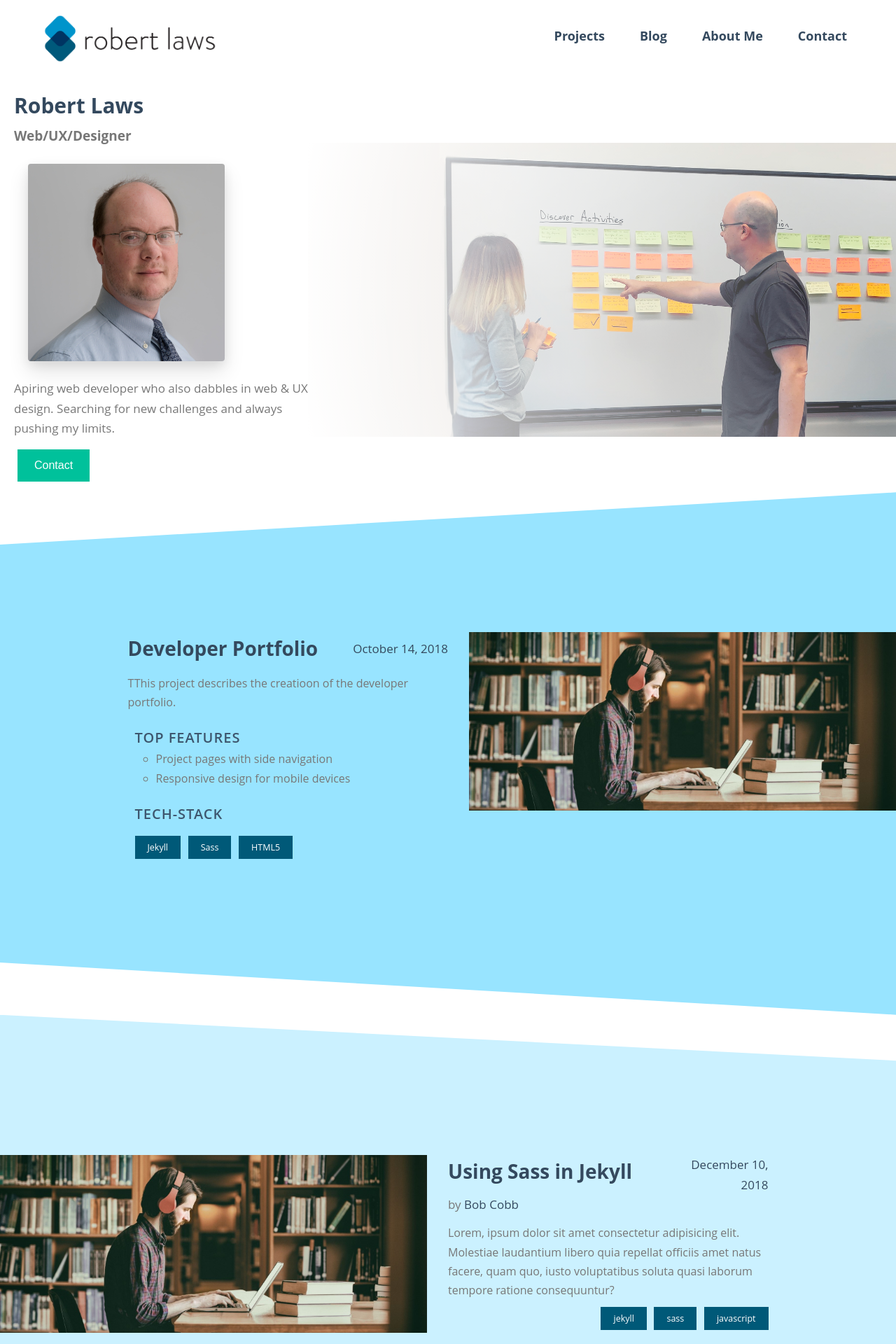
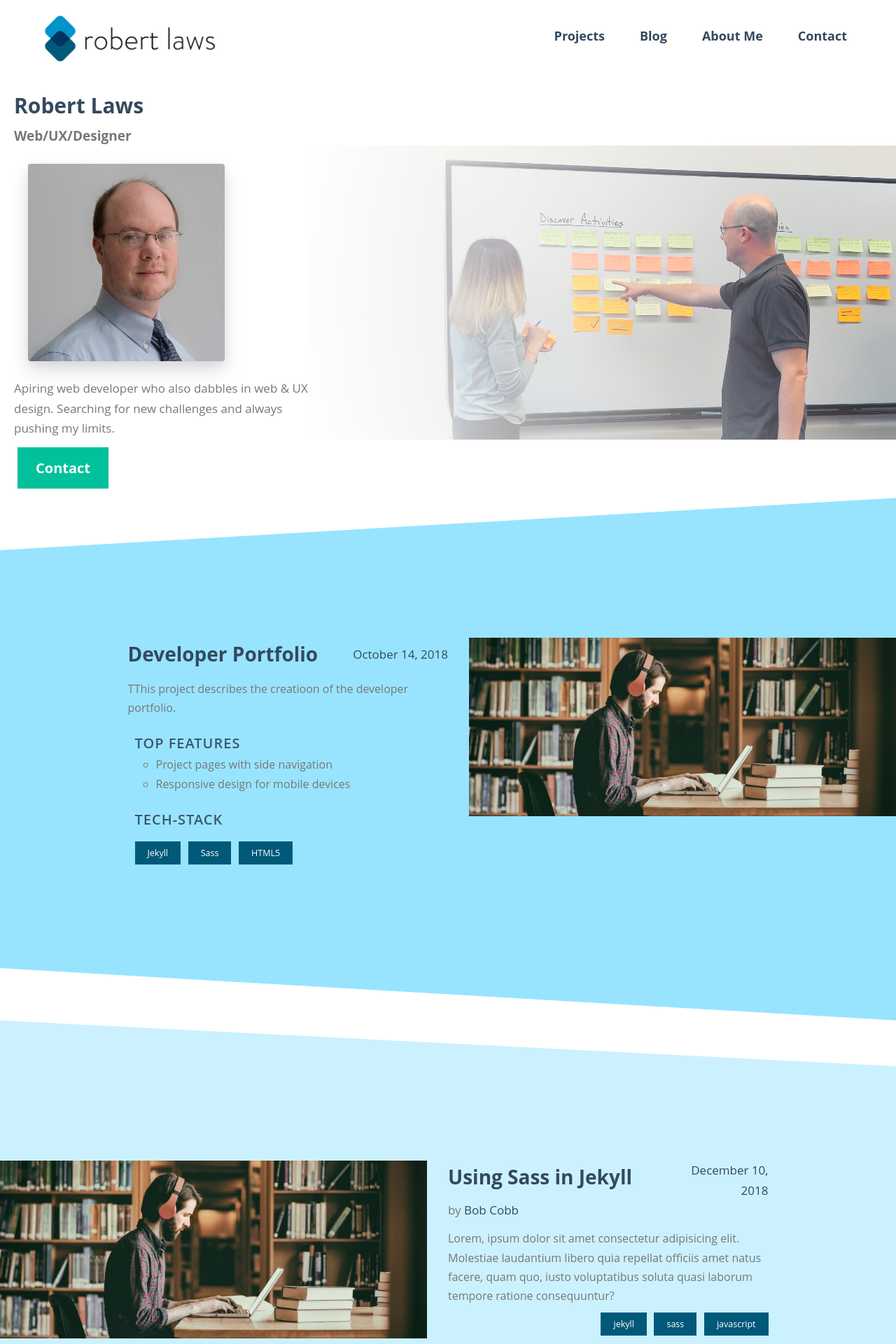
Before and after one commit to robert-laws/jekyll-review-october-2018, a Jekyll site: the page built from index.html, in a window 1280 px wide. Shown: the top 1920 px of the page at 70% size. Built offline with Jekyll 4.4.1, drawn with Linux system fonts in a browser that asks for light colours; nearby versions of some CDN libraries.

Commit message:
add link behavior for CTA to contact in hero

```diff
--- a/_includes/hero.html
+++ b/_includes/hero.html
@@ -8,7 +8,7 @@
       limits.</p>
     <div class="hero__callout">
       <div class="hero__button">
-        <button>Contact</button>
+        <a href="{{site.baseurl}}/contact" class="btn">Contact</a>
       </div>
     </div>
   </div>
--- a/_sass/components/_hero.scss
+++ b/_sass/components/_hero.scss
@@ -29,15 +29,17 @@
       margin-bottom: 0.4rem;
     }
 
-    button {
-      padding: 1.4rem 2.4rem;
-      margin: 1.5rem 0.5rem;
-      font-size: 1.6rem;
+    a {
+      text-decoration: none;
+      font-weight: bold;
+      font-size: 2rem;
+    }
+
+    .btn {
+      padding: 1.6rem 2.6rem;
       background-color: darken($color-primary, 25%);
-      font-weight: 500;
       color: #FFF;
       border: none;
-      cursor: pointer;
       transition: all 0.2s linear;
 
       &:hover {
@@ -54,6 +56,7 @@
 
   &__callout {
     display: flex;
+    margin: 2.5rem 0.5rem;
   }
 
   &__button {
--- a/_sass/layouts/_header.scss
+++ b/_sass/layouts/_header.scss
@@ -43,7 +43,7 @@
       }
 
       &:hover {
-        opacity: 0.9;
+        // opacity: 0.9;
       }
     }
   }
--- a/_sass/layouts/pages/_contact.scss
+++ b/_sass/layouts/pages/_contact.scss
@@ -111,7 +111,8 @@
             padding: 0 20px;
             min-width: 160px;
             height: 48px;
-            background-color: $call-to-action;
+            // background-color: $call-to-action;
+            background-color: darken($color-primary, 25%);
             font-size: 14px;
             color: #fff;
             line-height: 1.2;
@@ -127,7 +128,7 @@
 
             &:active,
             &:hover {
-              background-color: darken($call-to-action, 2%);
+              background-color: darken($color-primary, 20%);
             }
           }
         }
```
Also changed, not shown: README.md.
